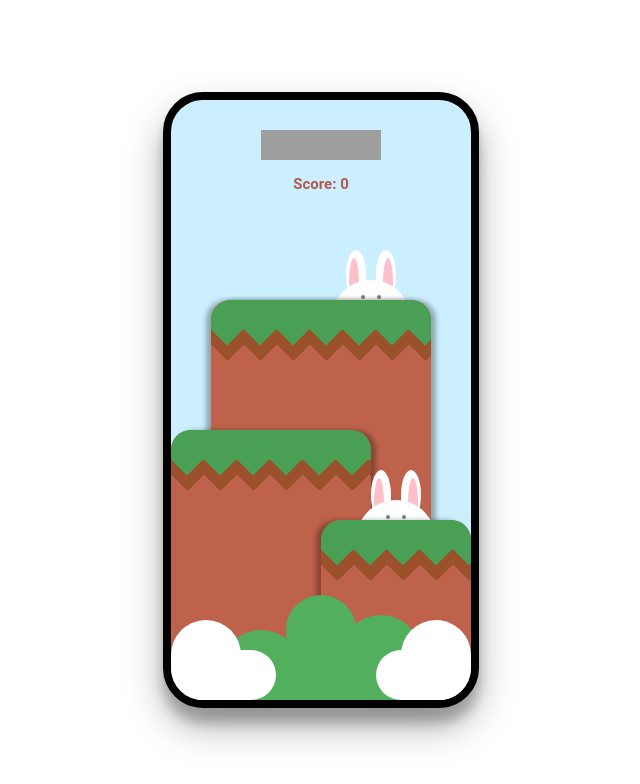
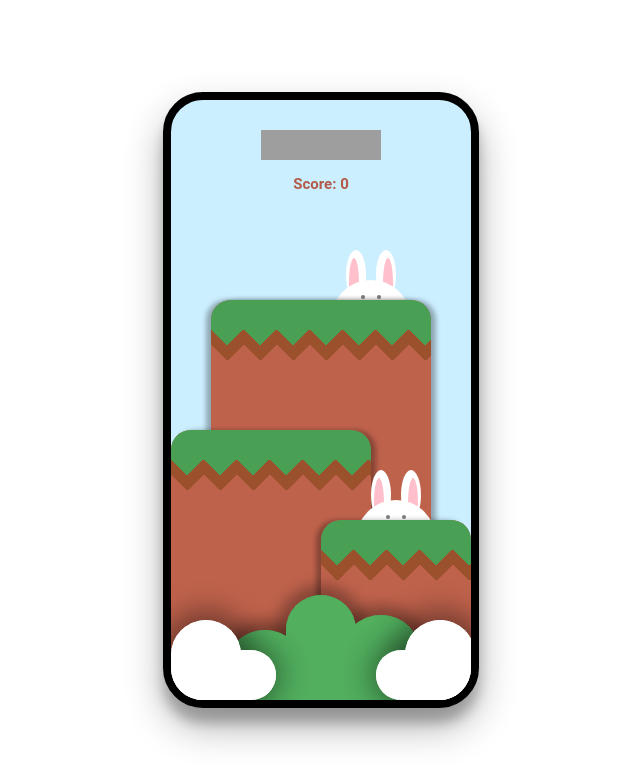
Before and after one commit to YuneidyC/Animationland, a plain HTML site: page AnimationLand/stackingConcept.html in a window 1280 px wide. Shown: the whole page, without its empty margins (319-959 px from the left). Drawn offline with Linux system fonts and the light colour scheme; grey boxes are pictures that could not be loaded.

Commit message:
Add shadow for clouds and plants

```diff
--- a/AnimationLand/stackingConcept.html
+++ b/AnimationLand/stackingConcept.html
@@ -75,16 +75,23 @@
                 <div class="zigzag"></div>
             </div>
             <div class="layer layer-8">
+                <div class="plant-left-shadow"></div>
                 <div class="plant-left"></div>
+                <div class="plant-center-shadow"></div>
                 <div class="plant-center"></div>
+                <div class="plant-right-shadow"></div>
                 <div class="plant-right"></div>
             </div>
             <div class="layer layer-9">
+                <div class="cloud-right-shadow"></div>
                 <div class="cloud-right"></div>
+                <div class="cloud__top--right-shadow"></div>
                 <div class="cloud__top--right"></div>
             </div>
             <div class="layer layer-10">
+                <div class="cloud-left-shadow"></div>
                 <div class="cloud-left"></div>
+                <div class="cloud__top--left-shadow"></div>
                 <div class="cloud__top--left"></div>
             </div>
             <div class="title__score-container">
--- a/AnimationLand/style.css
+++ b/AnimationLand/style.css
@@ -21,7 +21,6 @@ body {
     border-radius: 40px;
     background: #ccefff;
     box-shadow: 0 19px 38px rgb(0, 0, 0, 0.30), 0 15px 12px rgba(0, 0, 0, 0.22);
-    z-index: 11;
     overflow: hidden;
     counter-reset: score;
 }
@@ -290,8 +289,7 @@ input[type=checkbox]:checked {
     background-color: #9b512c;
 }
 
-
-.cloud-right, .cloud-left {
+.cloud-right, .cloud-left, .cloud-right-shadow, .cloud-left-shadow {
     width: 80px;
     height: 50px;
     background: white;
@@ -299,10 +297,19 @@ input[type=checkbox]:checked {
     border-radius: 0 50px 50px 0;
     top: 50px;
     right: 15px;
-    z-index: 9;
+    z-index: 10;
 }
 
-.cloud__top--right {
+.cloud-right-shadow, .cloud-left-shadow {
+    z-index: 9;
+    box-shadow: 0px 0px 26px 9px rgba(0 0 0 / 30%);
+}
+
+.cloud-left, .cloud-left-shadow {
+    border-radius: 50px 0 0 50px;
+}
+
+.cloud__top--right, .cloud__top--left, .cloud__top--right-shadow, .cloud__top--left-shadow {
     width: 70px;
     height: 80px;
     background: white;
@@ -310,47 +317,20 @@ input[type=checkbox]:checked {
     border-radius: 50px 50px 0 40px;
     top: 20px;
     left: 0;
+    z-index: 10;
+}
+
+.cloud__top--left, .cloud__top--left-shadow {
+    left: 45%;
+    right: 0;
+}
+
+.cloud__top--right-shadow, .cloud__top--left-shadow {
+    box-shadow: 0px 0px 26px 12px rgba(0 0 0 / 35%);
     z-index: 9;
 }
 
-.cloud-left {
-    border-radius: 50px 0 0 50px;
-}
-
-.cloud__top--left {
-    width: 70px;
-    height: 80px;
-    background: white;
-    position: absolute;
-    top: 20px;
-    z-index: 9;
-    right: 0;
-    border-radius: 50px 50px 40px 0;
-}
-
-.plant-left {
-    width: 80px;
-    height: 70px;
-    background: var(--light-green);
-    position: absolute;
-    border-radius: 50px 50px 0 0;
-    top: 40px;
-
-}
-
-.plant-center {
-    width: 70px;
-    height: 105px;
-    background: var(--light-green);
-    position: absolute;
-    border-radius: 50px 50px 0 0;
-    top: 5px;
-    left: 0;
-    right: 0;
-    margin: 0 auto;
-}
-
-.plant-right {
+.plant-right, .plant-left, .plant-left-shadow, .plant-right-shadow, .plant-center, .plant-center-shadow {
     width: 80px;
     height: 85px;
     background: var(--light-green);
@@ -358,4 +338,23 @@ input[type=checkbox]:checked {
     border-radius: 50px 50px 0 0;
     top: 25px;
     right: 0;
+    z-index: 9;
 }
+
+.plant-left, .plant-left-shadow {
+    top: 40px;
+    right: 58%;
+}
+
+.plant-center, .plant-center-shadow {
+    width: 70px;
+    height: 105px;
+    top: 5px;
+    left: 0;
+    margin: 0 auto;
+}
+
+.plant-left-shadow, .plant-center-shadow, .plant-right-shadow {
+    z-index: 8;
+    box-shadow: 0 0 14px 10px rgb(0 0 0 / 30%);
+}
```
